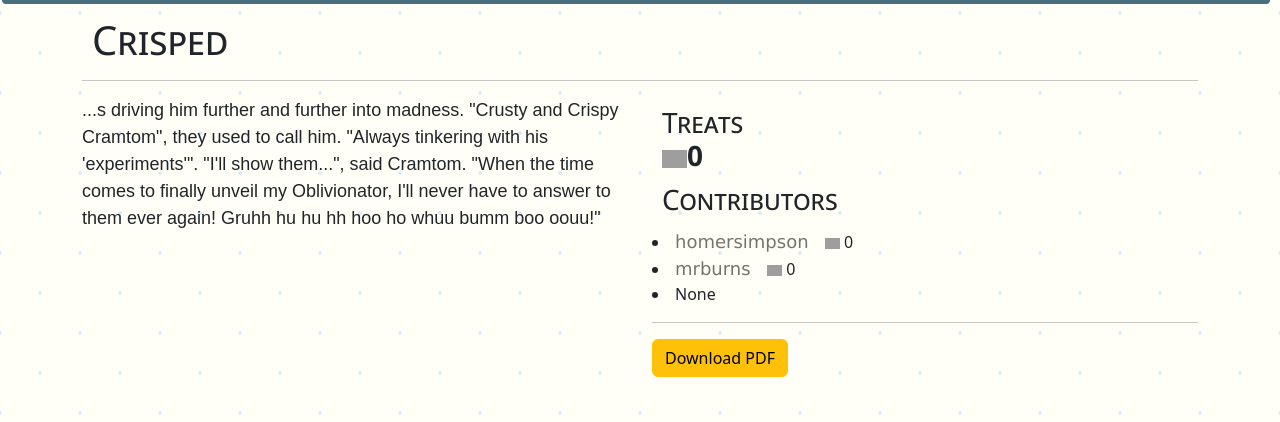
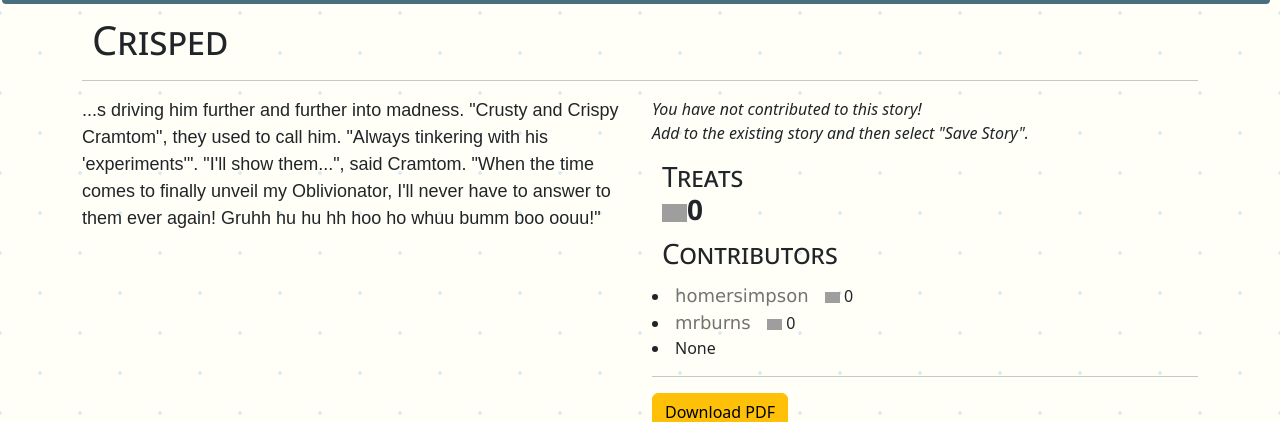
Before and after one commit to jonathanramanujam/ShaggyDogTale, a Django app: page /shaggydogtale/view/20 in a window 1280 px wide. Shown: the part 67-489 px from the top of the page. Run offline with Django 3.2, Linux system fonts and the light colour scheme; data comes from the database, SQL or seed files in the repository; both versions use the stored data as it was after the commit; data that the repository does not hold is empty; some web fonts are replaced; grey boxes are pictures that could not be loaded.

Commit message:
small changes

```diff
--- a/sdt_site/shaggydogtale/templates/shaggydogtale/print.html
+++ b/sdt_site/shaggydogtale/templates/shaggydogtale/print.html
@@ -3,6 +3,7 @@
     <h6>
         Written by {{contributions.0.user.username}}, {{contributions.1.user.username}}, and {{contributions.2.user.username}}
     </h6>
+    <h6>www.shaggydogtale.com</h6>
 <hr>
 </div>
 
--- a/sdt_site/shaggydogtale/templates/shaggydogtale/view.html
+++ b/sdt_site/shaggydogtale/templates/shaggydogtale/view.html
@@ -18,9 +18,9 @@
                     </form>
                 {% else %}
                     {% if contributions.count == 3 %}
-                        <p class="story-text">{{story.beginning}}</p>
+                        <p class="story-text">{{story.beginning|linebreaksbr}}</p>
                     {% else %}
-                        <p class="story-text">{{storyBeginning}}</p>
+                        <p class="story-text">{{storyBeginning|linebreaksbr}}</p>
                     {% endif %}
                 {% endif %}
 
@@ -31,9 +31,9 @@
                     </form>
                 {% else %}
                     {% if contributions.count == 3 %}
-                        <p class="story-text">{{story.middle}}</p>
+                        <p class="story-text">{{story.middle|linebreaksbr}}</p>
                     {% else %}
-                        <p class="story-text">{{storyMiddle}}</p>
+                        <p class="story-text">{{storyMiddle|linebreaksbr}}</p>
                     {% endif %}
                 {% endif %}
 
@@ -44,16 +44,16 @@
                 </form>
                 {% else %}
                     {% if contributions.count == 3 %}
-                        <p class="story-text">{{story.end}}</p>
+                        <p class="story-text">{{story.end|linebreaksbr}}</p>
                     {% else %}
-                        <p class="story-text">{{storyEnd}}</p>
+                        <p class="story-text">{{storyEnd|linebreaksbr}}</p>
                     {% endif %}
                 {% endif %}
 
             {% comment %} If user did not contribute {% endcomment %}
             {% else %}
                 {% if contributions.count == 1 %}
-                    <p class="story-text">{{storyBeginning}}</p>
+                    <p class="story-text">{{storyBeginning|linebreaksbr}}</p>
                     {% if user.is_authenticated %}
                         <form method="POST" id="storyForm" class="story-block">
                             {% csrf_token %}
@@ -62,7 +62,7 @@
                     {% endif %}
 
                 {% elif contributions.count == 2 %}
-                    <p class="story-text">{{storyMiddle}}</p>
+                    <p class="story-text">{{storyMiddle|linebreaksbr}}</p>
                     {% if user.is_authenticated %}
                         <form method="POST" id="storyForm" class="story-block">
                             {% csrf_token %}
@@ -71,9 +71,9 @@
                     {% endif %}
 
                 {% elif contributions.count == 3 %}
-                    <p class="story-text">{{story.beginning}}</p>
-                    <p class="story-text">{{story.middle}}</p>
-                    <p class="story-text">{{story.end}}</p>
+                    <p class="story-text">{{story.beginning|linebreaksbr}}</p>
+                    <p class="story-text">{{story.middle|linebreaksbr}}</p>
+                    <p class="story-text">{{story.end|linebreaksbr}}</p>
                 {% endif %}
             {% endif %}
         </div>
@@ -81,6 +81,10 @@
             {% if userContribution %}
                 <p><i>You have added to this story!
                 <br>Select "Edit Story" to make changes to your section.</i></p>
+            {% else %}
+                <p><i>You have not contributed to this story!
+                    <br>Add to the existing story and then select "Save Story".
+                </i></p>
             {% endif %}
             <h3 class="page-title">
                 Treats
```
Also changed, not shown: sdt_site/db.sqlite3.
